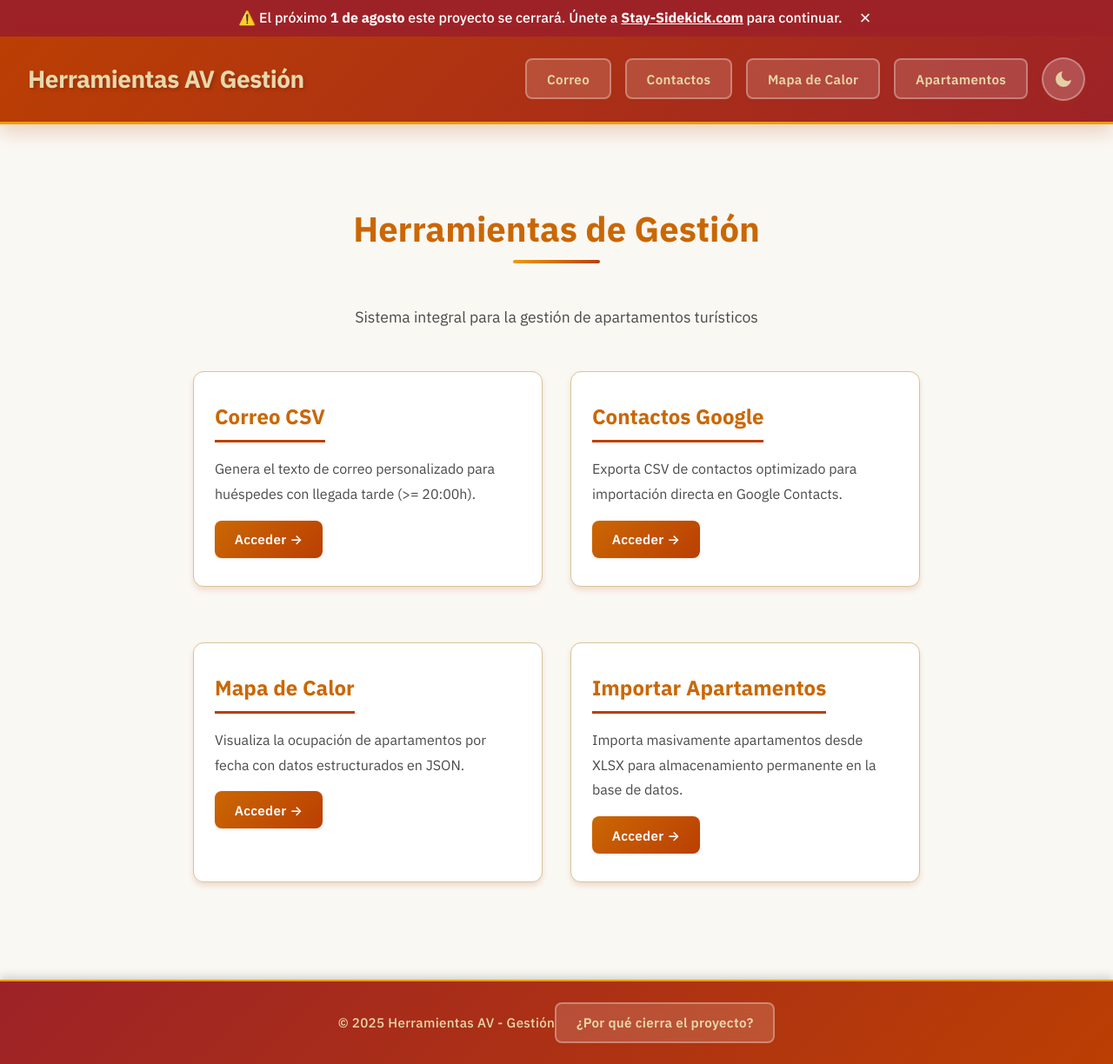
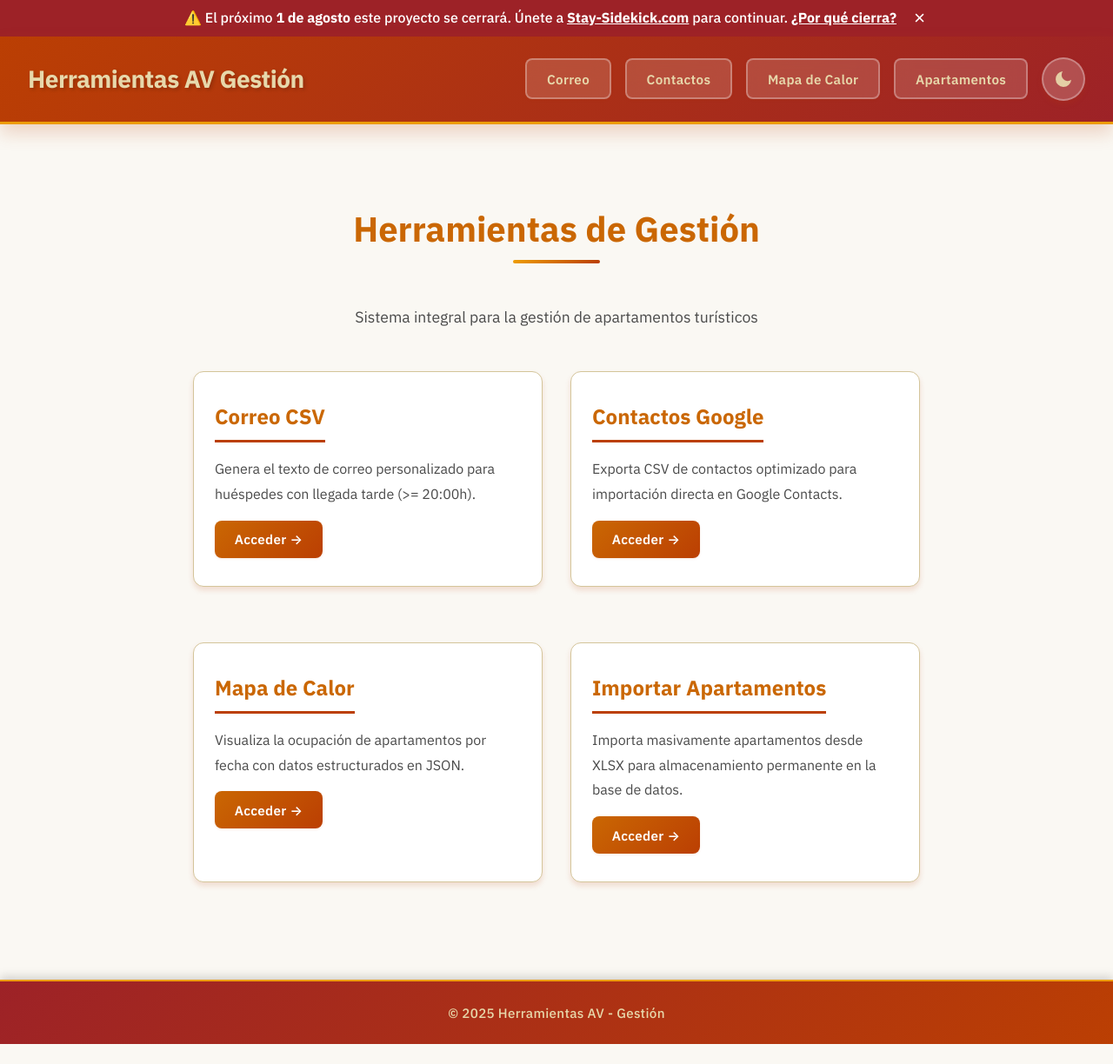
Before and after one commit to sdurutr436/mern-herramientas-av-gestion, a React (Create React App) app in the folder client/: page / in a window 1280 px wide. Shown: the whole page at 87% size. After the commit the page ends 1201 px from the top, so only its background shows below. Built offline with nearby package versions, Linux system fonts and the light colour scheme; no server answers.

Commit message:
Fix: registrar ruta /por-que-cierra en App.js (App.jsx era código muerto) y mover enlace al banner

```diff
--- a/client/src/App.js
+++ b/client/src/App.js
@@ -4,6 +4,7 @@ import CorreoPage from './pages/CorreoPage';
 import ContactosPage from './pages/ContactosPage';
 import MapaCalorPage from './pages/MapaCalorPage';
 import ApartamentosPage from './pages/ApartamentosPage';
+import PorQueCierraPage from './pages/PorQueCierraPage';
 
 function App() {
   return (
@@ -14,6 +15,7 @@ function App() {
         <Route path="/contactos" element={<ContactosPage />} />
         <Route path="/mapa" element={<MapaCalorPage />} />
         <Route path="/apartamentos" element={<ApartamentosPage />} />
+        <Route path="/por-que-cierra" element={<PorQueCierraPage />} />
       </Routes>
     </Router>
   );
--- a/client/src/molecules/ShutdownBanner.jsx
+++ b/client/src/molecules/ShutdownBanner.jsx
@@ -1,4 +1,5 @@
 import React, { useState } from 'react';
+import { Link } from 'react-router-dom';
 import '../css/ShutdownBanner.css';
 
 const COOKIE = 'av_shutdown_dismissed';
@@ -23,7 +24,8 @@ const ShutdownBanner = () => {
         <a href="https://Stay-Sidekick.com" target="_blank" rel="noopener noreferrer">
           Stay-Sidekick.com
         </a>{' '}
-        para continuar.
+        para continuar.{' '}
+        <Link to="/por-que-cierra">¿Por qué cierra?</Link>
       </span>
       <button className="shutdown-banner-close" onClick={dismiss} aria-label="Cerrar">
         &times;
--- a/client/src/pages/PorQueCierraPage.jsx
+++ b/client/src/pages/PorQueCierraPage.jsx
@@ -3,6 +3,7 @@ import { useNavigate } from 'react-router-dom';
 import MainLayout from '../templates/MainLayout';
 import Card from '../molecules/Card';
 import Button from '../atoms/Button';
+import '../css/HomePage.css';
 
 const motivos = [
   {
--- a/client/src/templates/MainLayout.jsx
+++ b/client/src/templates/MainLayout.jsx
@@ -40,9 +40,6 @@ const MainLayout = ({ children }) => {
       </main>
       <footer className="main-footer">
         <span>© {new Date().getFullYear()} Herramientas AV - Gestión</span>
-        <Button variant="secondary" onClick={() => navigate('/por-que-cierra')}>
-          ¿Por qué cierra el proyecto?
-        </Button>
       </footer>
     </div>
   );
```
Also changed, not shown: client/src/App.jsx (deleted, +0 -25 lines).
